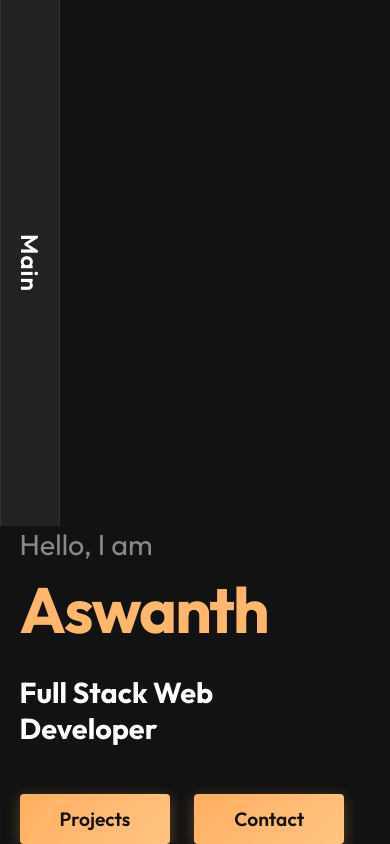
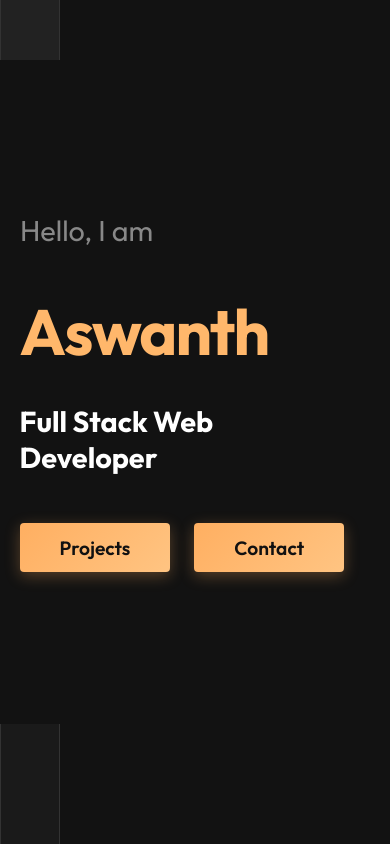
Before and after one commit to Ash66hub/portfolio, a Vue app: page / in a window 390 px wide. Built offline with nearby package versions, Linux system fonts and the light colour scheme.

Commit message:
Improve styling

```diff
--- a/src/App.vue
+++ b/src/App.vue
@@ -1,42 +1,64 @@
 <script setup lang="ts">
+  import { ref, computed } from 'vue'
   import './assets/base.css'
   import VerticalSidebar from './components/VerticalSidebar.vue'
   import HeroSection from './components/HeroSection.vue'
+  import ProjectsSection from './components/ProjectsSection.vue'
+  import ContactSection from './components/ContactSection.vue'
+
+  const sections = ['Main', 'Projects', 'Contact']
+  const activeSection = ref('Main')
+
+  const currentComponent = computed(() => {
+    switch (activeSection.value) {
+      case 'Projects': return ProjectsSection
+      case 'Contact': return ContactSection
+      default: return HeroSection
+    }
+  })
+
+  // We define the full sequence of items to render in the TransitionGroup
+  const orderedItems = computed(() => {
+    const activeIndex = sections.indexOf(activeSection.value)
+    const left = sections.slice(0, activeIndex + 1)
+    const right = sections.slice(activeIndex + 1)
+    return [...left, 'CONTENT', ...right]
+  })
+
+  const setSection = (section: string) => {
+    activeSection.value = section
+  }
 </script>
 
 <template>
-  <div class="app-container">
-    <VerticalSidebar label="Main" :isActive="true" />
+  <TransitionGroup
+    name="stack"
+    tag="div"
+    class="app-container"
+  >
+    <div
+      v-for="item in orderedItems"
+      :key="item"
+      :class="['layout-item', item === 'CONTENT' ? 'content-item' : 'sidebar-item']"
+    >
+      <VerticalSidebar
+        v-if="item !== 'CONTENT'"
+        :label="String(item)"
+        :isActive="activeSection === item"
+        @select="setSection"
+      />
 
-    <HeroSection />
-
-    <div class="sidebars-right">
-      <VerticalSidebar label="Projects" />
-      <VerticalSidebar label="Contact" />
+      <div v-else class="main-content">
+        <Transition name="slide-fade" mode="out-in">
+          <component
+            :is="currentComponent"
+            @navigate="setSection"
+            :key="activeSection"
+          />
+        </Transition>
+      </div>
     </div>
-  </div>
+  </TransitionGroup>
 </template>
 
-<style>
-  .app-container {
-    display: flex;
-    width: 100vw;
-    height: 100vh;
-    overflow: hidden;
-  }
-
-  .sidebars-right {
-    display: flex;
-  }
-
-
-  @media (max-width: 768px) {
-  .app-container {
-    flex-direction: column;
-  }
-
-  .sidebars-right {
-    display: none;
-  }
-}
-</style>
+<style src="./assets/styles/layout.css"></style>
--- /dev/null
+++ b/src/assets/styles/hero.css
@@ -0,0 +1,127 @@
+.hero {
+  flex: 1;
+  display: flex;
+  align-items: center;
+  padding-left: 10%;
+  background-color: var(--bg-dark);
+}
+
+.hero-content {
+  max-width: 90%;
+  animation: fadeIn 1s ease-out;
+}
+
+.subtitle {
+  color: var(--text-secondary);
+  font-size: 2.5rem;
+  font-weight: 400;
+  margin-bottom: 0.5rem;
+  transition: transform 0.8s cubic-bezier(0.4, 0, 0.2, 1);
+  will-change: transform;
+}
+
+.hero-content:hover .subtitle {
+  transform: translateY(2.2rem);
+}
+
+.title {
+  color: #ffb76b;
+  font-size: 6rem;
+  font-weight: 700;
+  line-height: 1.2;
+  margin-bottom: 2rem;
+  letter-spacing: -0.03em;
+  cursor: default;
+  display: inline-flex;
+  align-items: flex-end;
+  white-space: nowrap;
+  min-height: 7.2rem;
+  transform: translate3d(0, 0, 0);
+  backface-visibility: hidden;
+  perspective: 1000px;
+  -webkit-font-smoothing: antialiased;
+  transition: font-size 0.8s cubic-bezier(0.4, 0, 0.2, 1);
+  will-change: font-size;
+}
+
+.hero-content:hover .title {
+  font-size: 3.5rem;
+}
+
+.first-name {
+  display: inline-block;
+  transform: translateZ(0);
+}
+
+.full-name {
+  display: inline-block;
+  max-width: 0;
+  overflow: hidden;
+  opacity: 0;
+  white-space: nowrap;
+  padding-left: 0;
+  transform: translateZ(0);
+  transition:
+    max-width 0.8s cubic-bezier(0.4, 0, 0.2, 1),
+    opacity 0.6s ease-in-out,
+    padding-left 0.8s cubic-bezier(0.4, 0, 0.2, 1);
+  will-change: max-width, opacity;
+}
+
+.hero-content:hover .full-name {
+  max-width: 600px;
+  opacity: 1;
+  padding-left: 1.5rem;
+}
+
+.role {
+  color: var(--text-primary);
+  font-size: 2.5rem;
+  font-weight: 700;
+  margin-bottom: 3rem;
+}
+
+.cta-group {
+  display: flex;
+  gap: 1.5rem;
+}
+
+.btn {
+  padding: 0.8rem 2.5rem;
+  font-size: 1.2rem;
+  font-weight: 600;
+  border-radius: 4px;
+  background: var(--color-accent);
+  color: #111;
+  box-shadow: 0 4px 15px rgba(255, 175, 97, 0.3);
+  transition: all 0.3s ease;
+}
+
+.btn:hover {
+  transform: translateY(-2px);
+  box-shadow: 0 6px 20px rgba(255, 175, 97, 0.5);
+  background: var(--color-accent-hover);
+}
+
+@keyframes fadeIn {
+  from {
+    opacity: 0;
+    transform: translateY(20px);
+  }
+  to {
+    opacity: 1;
+    transform: translateY(0);
+  }
+}
+
+@media (max-width: 768px) {
+  .hero {
+    padding-left: 5%;
+  }
+  .title {
+    font-size: 4rem;
+  }
+  .subtitle, .role {
+    font-size: 1.8rem;
+  }
+}
--- /dev/null
+++ b/src/assets/styles/layout.css
@@ -0,0 +1,64 @@
+.app-container {
+  display: flex;
+  width: 100vw;
+  height: 100vh;
+  overflow: hidden;
+  background-color: var(--bg-dark);
+  position: relative;
+}
+
+/* Wrappers for transition group items */
+.layout-item {
+  display: flex;
+  height: 100%;
+  transition: all 0.8s cubic-bezier(0.4, 0, 0.2, 1);
+}
+
+.sidebar-item {
+  width: 60px;
+  flex-shrink: 0;
+}
+
+.content-item {
+  flex: 1;
+  min-width: 0;
+}
+
+.main-content {
+  width: 100%;
+  height: 100%;
+  position: relative;
+  overflow: hidden;
+  display: flex;
+}
+
+/* FLIP Animation for Sidebar Stacking */
+.stack-move {
+  transition: all 0.8s cubic-bezier(0.4, 0, 0.2, 1);
+}
+
+/* Transitions for content fade */
+.slide-fade-enter-active,
+.slide-fade-leave-active {
+  transition: all 0.5s ease;
+}
+
+.slide-fade-enter-from {
+  opacity: 0;
+  transform: translateX(30px);
+}
+
+.slide-fade-leave-to {
+  opacity: 0;
+  transform: translateX(-30px);
+}
+
+@media (max-width: 768px) {
+  .app-container {
+    flex-direction: column;
+  }
+  .sidebar-item {
+    width: 100%;
+    height: 60px;
+  }
+}
--- /dev/null
+++ b/src/assets/styles/sections.css
@@ -0,0 +1,4 @@
+.blank-page {
+  flex: 1;
+  background-color: var(--bg-dark);
+}
--- /dev/null
+++ b/src/assets/styles/sidebar.css
@@ -0,0 +1,30 @@
+.sidebar {
+  width: 60px;
+  height: 100vh;
+  background-color: var(--bg-sidebar);
+  border-left: 1px solid var(--border-color);
+  border-right: 1px solid var(--border-color);
+  display: flex;
+  align-items: center;
+  justify-content: center;
+  transition: background-color 0.3s ease;
+  cursor: pointer;
+  flex-shrink: 0;
+}
+
+.sidebar.active {
+  background-color: var(--bg-sidebar-active);
+}
+
+.label-container {
+  transform: rotate(90deg);
+  white-space: nowrap;
+}
+
+.label {
+  color: var(--text-primary);
+  font-size: 1.5rem;
+  font-weight: 600;
+  letter-spacing: 1px;
+  text-transform: capitalize;
+}
--- /dev/null
+++ b/src/components/ContactSection.vue
@@ -0,0 +1,7 @@
+<script setup lang="ts"></script>
+
+<template>
+  <div class="blank-page"></div>
+</template>
+
+<style scoped src="../assets/styles/sections.css"></style>
--- a/src/components/HeroSection.vue
+++ b/src/components/HeroSection.vue
@@ -1,4 +1,6 @@
-<script setup lang="ts"></script>
+<script setup lang="ts">
+defineEmits(['navigate']);
+</script>
 
 <template>
   <section class="hero">
@@ -11,120 +13,11 @@
       <h2 class="role">Full Stack Web Developer</h2>
 
       <div class="cta-group">
-        <button class="btn btn-primary">Projects</button>
-        <button class="btn btn-primary">Contact</button>
+        <button class="btn btn-primary" @click="$emit('navigate', 'Projects')">Projects</button>
+        <button class="btn btn-primary" @click="$emit('navigate', 'Contact')">Contact</button>
       </div>
     </div>
   </section>
 </template>
 
-<style scoped>
-.hero {
-  flex: 1;
-  display: flex;
-  align-items: center;
-  padding-left: 10%;
-  background-color: var(--bg-dark);
-}
-
-.hero-content {
-  max-width: 90%;
-  animation: fadeIn 1s ease-out;
-}
-
-.subtitle {
-  color: var(--text-secondary);
-  font-size: 2.5rem;
-  font-weight: 400;
-  margin-bottom: 1rem;
-}
-
-.title {
-  color: #ffb76b;
-  font-size: 6rem;
-  font-weight: 700;
-  line-height: 1;
-  margin-bottom: 2rem;
-  letter-spacing: -2px;
-  cursor: default;
-  display: flex;
-  align-items: baseline;
-  white-space: nowrap;
-  transition: font-size 0.6s cubic-bezier(0.4, 0, 0.2, 1);
-}
-
-.title:hover {
-  font-size: 3.8rem;
-}
-
-.first-name {
-  display: inline-block;
-}
-
-.full-name {
-  display: inline-block;
-  max-width: 0;
-  overflow: hidden;
-  opacity: 0;
-  white-space: nowrap;
-  transition: all 0.6s cubic-bezier(0.4, 0, 0.2, 1);
-  padding-left: 0;
-}
-
-.title:hover .full-name {
-  max-width: 800px;
-  opacity: 1;
-  padding-left: 1.5rem;
-}
-
-.role {
-  color: var(--text-primary);
-  font-size: 2.5rem;
-  font-weight: 700;
-  margin-bottom: 3rem;
-}
-
-.cta-group {
-  display: flex;
-  gap: 1.5rem;
-}
-
-.btn {
-  padding: 0.8rem 2.5rem;
-  font-size: 1.2rem;
-  font-weight: 600;
-  border-radius: 4px;
-  background: var(--color-accent);
-  color: #111;
-  box-shadow: 0 4px 15px rgba(255, 175, 97, 0.3);
-}
-
-.btn:hover {
-  transform: translateY(-2px);
-  box-shadow: 0 6px 20px rgba(255, 175, 97, 0.5);
-  background: var(--color-accent-hover);
-}
-
-@keyframes fadeIn {
-  from {
-    opacity: 0;
-    transform: translateY(20px);
-  }
-  to {
-    opacity: 1;
-    transform: translateY(0);
-  }
-}
-
-@media (max-width: 768px) {
-  .hero {
-    padding-left: 5%;
-  }
-  .title {
-    font-size: 4rem;
-  }
-  .subtitle, .role {
-    font-size: 1.8rem;
-  }
-}
-</style>
+<style scoped src="../assets/styles/hero.css"></style>
--- /dev/null
+++ b/src/components/ProjectsSection.vue
@@ -0,0 +1,7 @@
+<script setup lang="ts"></script>
+
+<template>
+  <div class="blank-page"></div>
+</template>
+
+<style scoped src="../assets/styles/sections.css"></style>
--- a/src/components/VerticalSidebar.vue
+++ b/src/components/VerticalSidebar.vue
@@ -3,45 +3,20 @@ defineProps<{
   label: string;
   isActive?: boolean;
 }>();
+
+defineEmits(['select']);
 </script>
 
 <template>
-  <div class="sidebar" :class="{ active: isActive }">
+  <div
+    class="sidebar"
+    :class="{ active: isActive }"
+    @click="$emit('select', label)"
+  >
     <div class="label-container">
       <span class="label">{{ label }}</span>
     </div>
   </div>
 </template>
 
-<style scoped>
-.sidebar {
-  width: 60px;
-  height: 100vh;
-  background-color: var(--bg-sidebar);
-  border-left: 1px solid var(--border-color);
-  border-right: 1px solid var(--border-color);
-  display: flex;
-  align-items: center;
-  justify-content: center;
-  transition: background-color 0.3s ease;
-}
-
-.sidebar.active {
-  background-color: var(--bg-sidebar-active);
-}
-
-.label-container {
-  transform: rotate(90deg);
-  white-space: nowrap;
-}
-
-.label {
-  color: var(--text-primary);
-  font-size: 1.5rem;
-  font-weight: 600;
-  letter-spacing: 1px;
-  text-transform: capitalize;
-}
-
-/* For sidebars on the left/right, we might want to tweak borders */
-</style>
+<style scoped src="../assets/styles/sidebar.css"></style>
```
